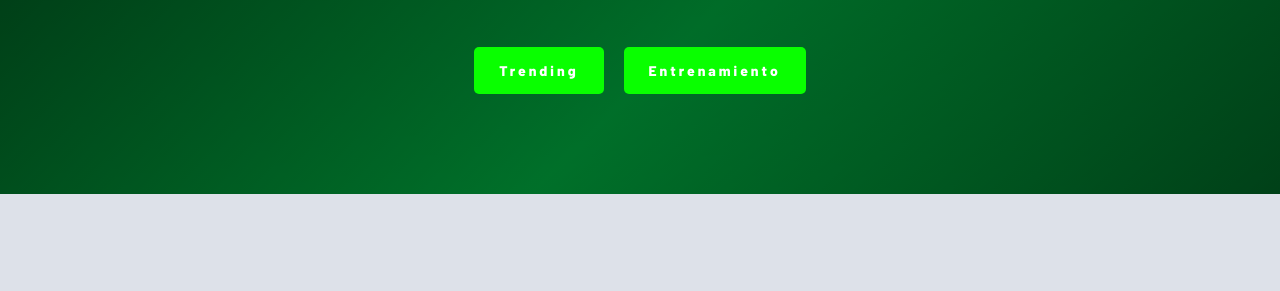
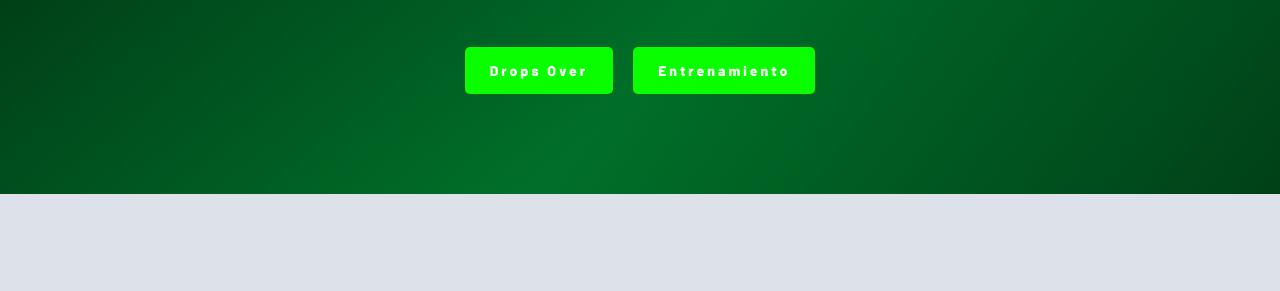
Before and after one commit to franarmani/PreEntrega3Armani, a website: page index.html in a window 1280 px wide. Shown: the part 2040-2331 px from the top of the page. Drawn offline with Linux system fonts and the light colour scheme.

Commit message:
Actualizacion drops

```diff
--- a/index.html
+++ b/index.html
@@ -127,7 +127,7 @@
                     </div>
                 </div>
                 <div class="botones-container">
-                    <a href="./pages/tienda-trending.html"><button>Trending</button></a>
+                    <a href="./pages/tienda-trending.html"><button>Drops Over</button></a>
                     <a href="./pages/tienda-entrenamiento.html"><button>Entrenamiento</button></a>
                 </div>
              </div>
```
